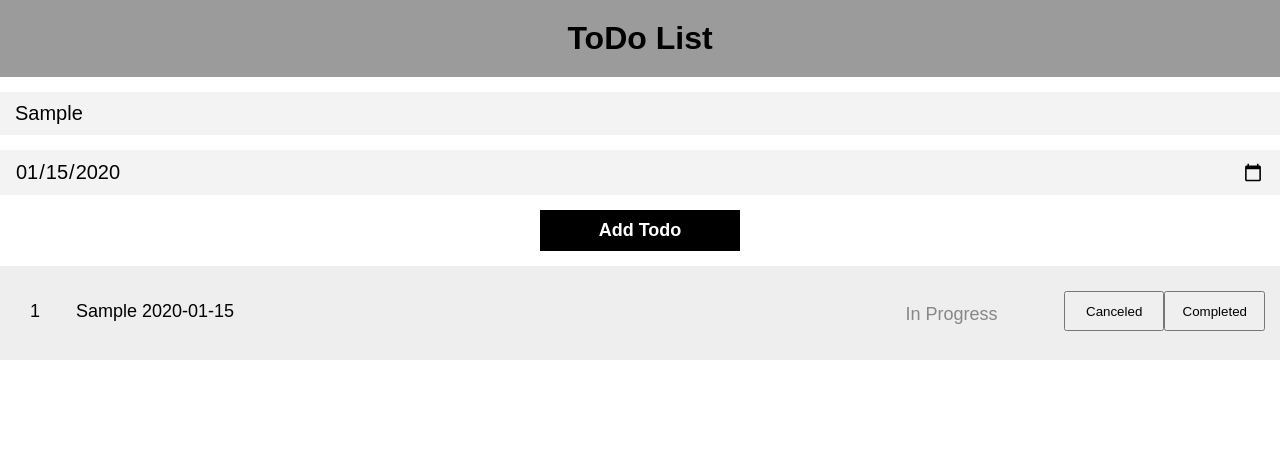
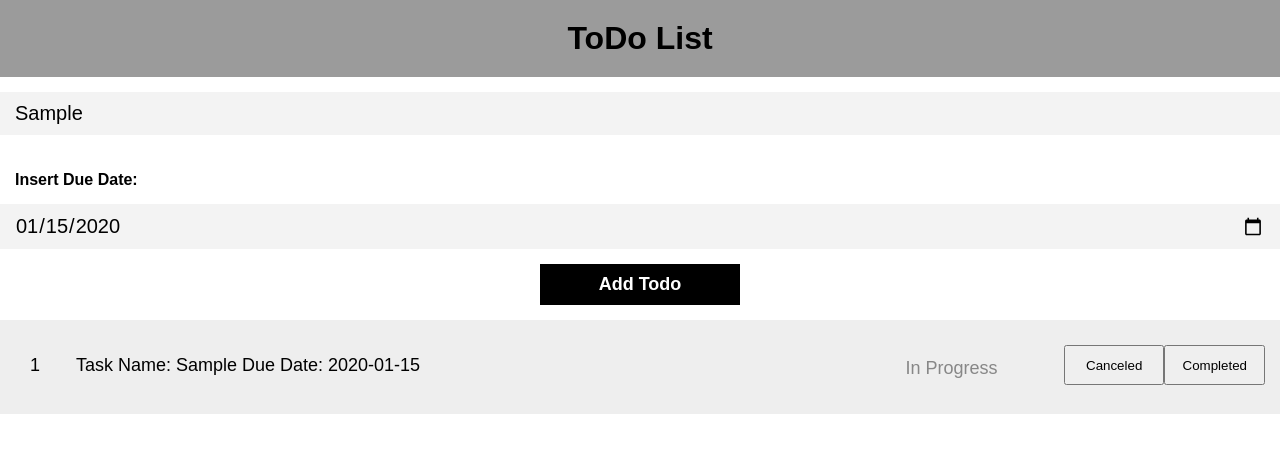
Before and after one commit to JavierGonzalez045/ToDo-List-Angular, an Angular app: page / in a window 1280 px wide. Both pictures are taken after typing "Sample", "2020-01-15" into the empty fields and a click on the input "Add Todo". Shown: the top 452 px of the page. Built offline with nearby package versions, Linux system fonts and the light colour scheme.

Commit message:
Saul - Same Name tasks solved

```diff
--- a/src/app/components/todos/todos.component.css
+++ b/src/app/components/todos/todos.component.css
@@ -84,6 +84,10 @@
   color: #6d6d6dcc;
 }
 
+.lbldudate {
+  margin-left: 15px;
+}
+
 /*
 .canceled {
   display: block;
--- a/src/app/components/todos/todos.component.html
+++ b/src/app/components/todos/todos.component.html
@@ -7,10 +7,12 @@
       class="todo-input"
       [(ngModel)]="inputTodo"
     />
+    <br />
+    <br />
+    <label class="lbldudate"><strong>Insert Due Date:</strong></label>
     <input
       type="date"
       name="inputDate"
-      placeholder="Insert due date..."
       class="todo-input"
       [(ngModel)]="inputDate"
     />
@@ -19,7 +21,7 @@
   <div *ngFor="let todo of todos; let i = index" class="todo">
     <div class="id">{{ i + 1 }}</div>
     <div class="content">
-      {{ todo.content }} {{ todo.duedate }}
+      Task Name: {{ todo.content }} Due Date: {{ todo.duedate }}
       <div class="status">
         {{
           todo.canceled
--- a/src/app/components/todos/todos.component.ts
+++ b/src/app/components/todos/todos.component.ts
@@ -2,6 +2,7 @@ import { style } from '@angular/animations';
 import { Content } from '@angular/compiler/src/render3/r3_ast';
 import { Component, OnInit } from '@angular/core';
 import { Todo } from './../../models/Todo';
+import { empty } from 'rxjs';
 
 @Component({
   selector: 'app-todos',
@@ -15,6 +16,8 @@ export class TodosComponent implements OnInit {
 
   inputDate?: Date;
 
+  samenametask: string = this.inputTodo;
+
   constructor() {}
 
   ngOnInit(): void {}
@@ -26,6 +29,11 @@ export class TodosComponent implements OnInit {
       alert("Can't use WhiteSpace");
     } else if (this.inputTodo.length >= 20) {
       alert('The character length cannot be greater than 20');
+    } else if (
+      this.todos.filter((data) => data.content === this.inputTodo).length > 0
+    ) {
+      console.log(this.todos.filter((data) => data.content != this.inputTodo));
+      alert('Cannot insert the same task name!');
     } else {
       this.todos.push({
         content: this.inputTodo,
```
